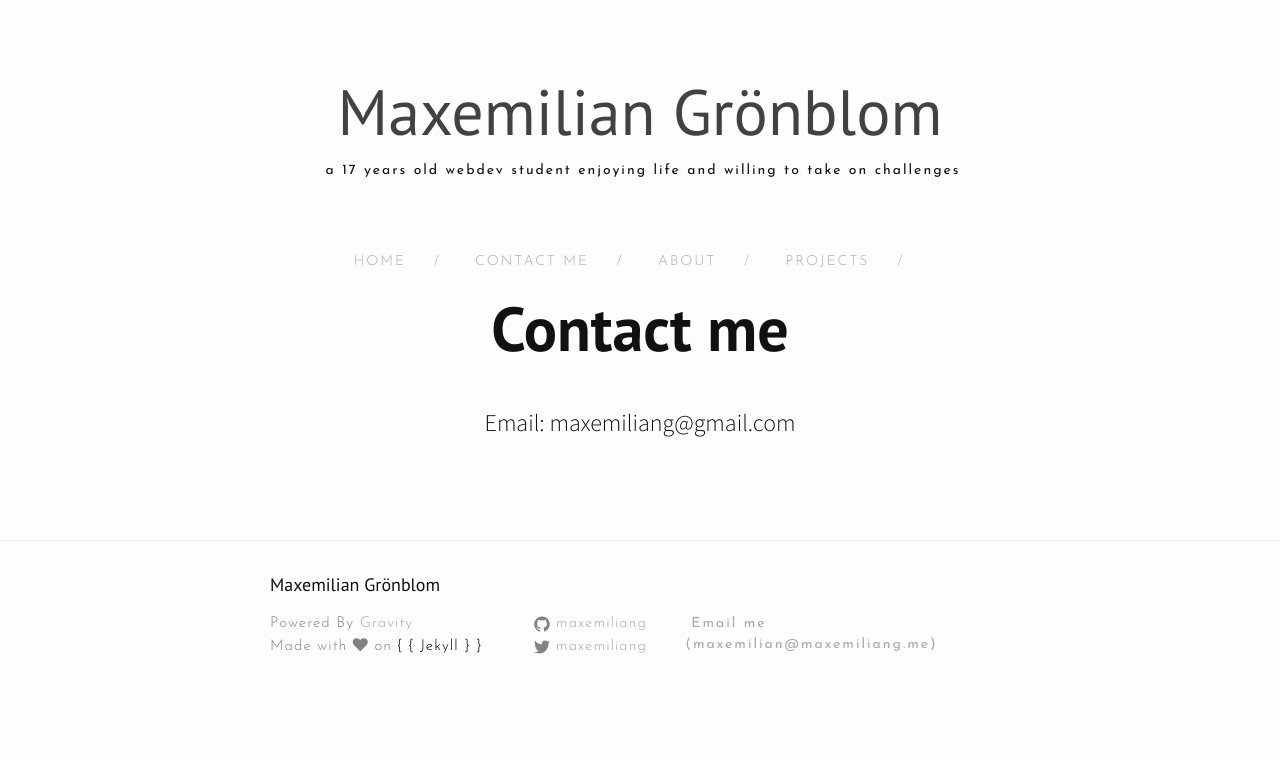
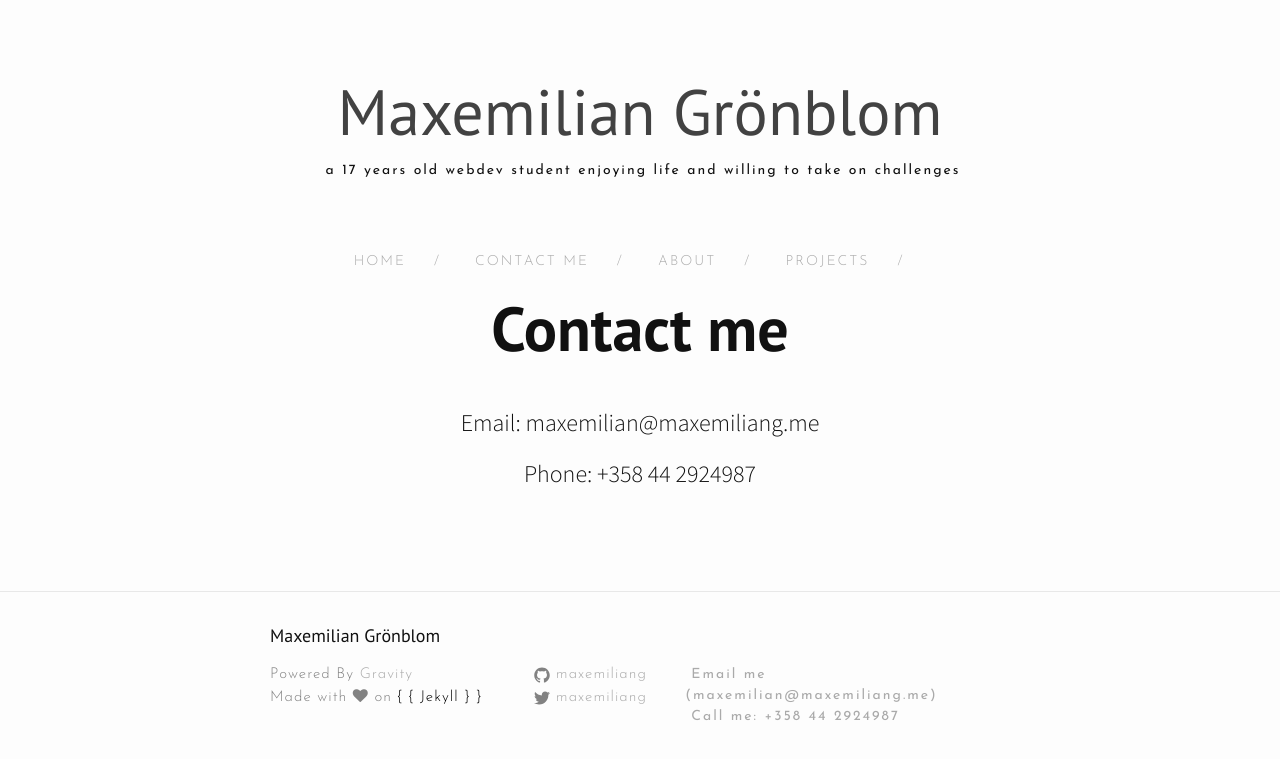
Before and after one commit to maxemiliang/maxemiliang.me, a Jekyll site: the page built from Contact.md, in a window 1280 px wide. Shown: the top 759 px of the page. Built offline with Jekyll 4.4.1, drawn with Linux system fonts in a browser that asks for light colours; nearby versions of some CDN libraries.

Commit message:
Updated some more info

```diff
--- a/Contact.md
+++ b/Contact.md
@@ -3,4 +3,5 @@ layout: page
 title: Contact me
 permalink: /contact-me/
 ---
-Email: maxemiliang@gmail.com
+Email: maxemilian@maxemiliang.me
+<p>Phone: +358 44 2924987</p>
--- a/_includes/footer.html
+++ b/_includes/footer.html
@@ -33,6 +33,7 @@
 
       <div class="footer-col footer-col-3 site-description">
         <a href="mailto:maxemilian@maxemiliang.me?subject=feedback">Email me (maxemilian@maxemiliang.me)</a>
+        <p><a href="#">Call me: +358 44 2924987</a></p>
       </div>
     </div>
 
```
